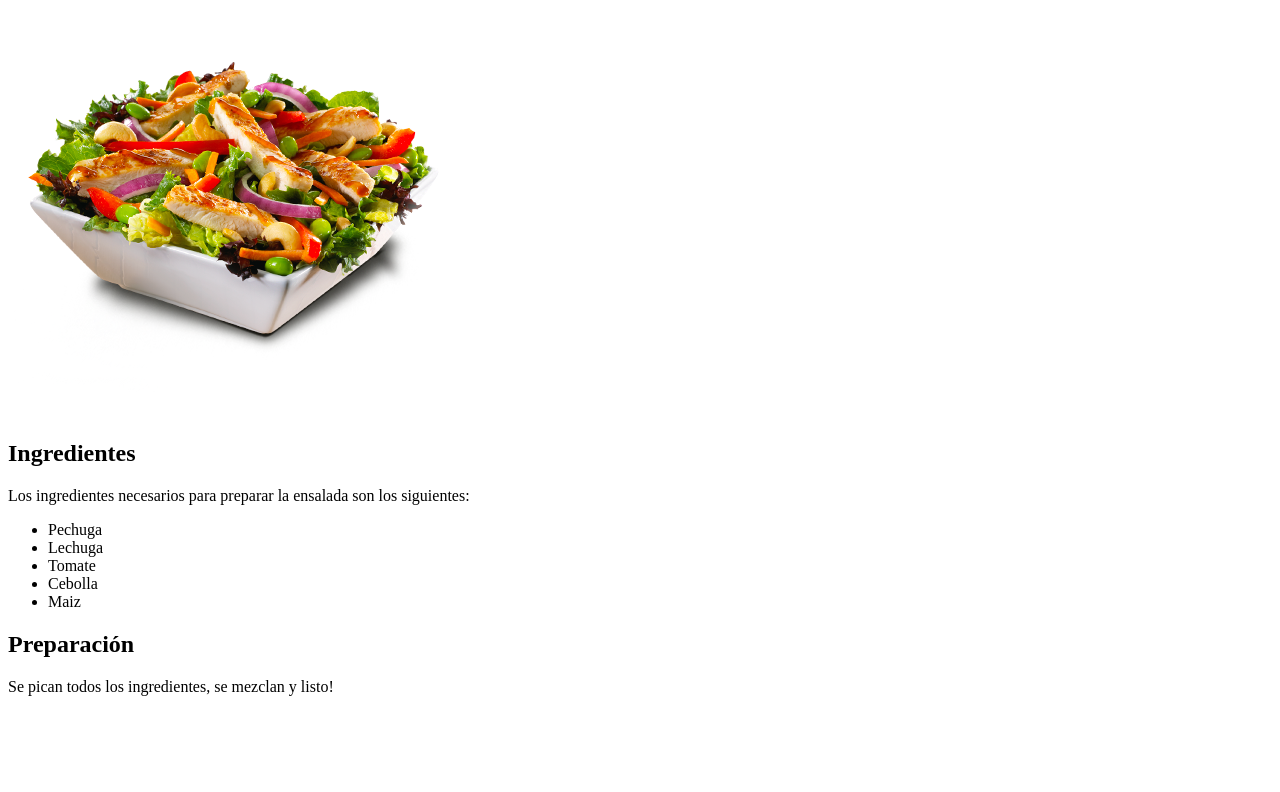
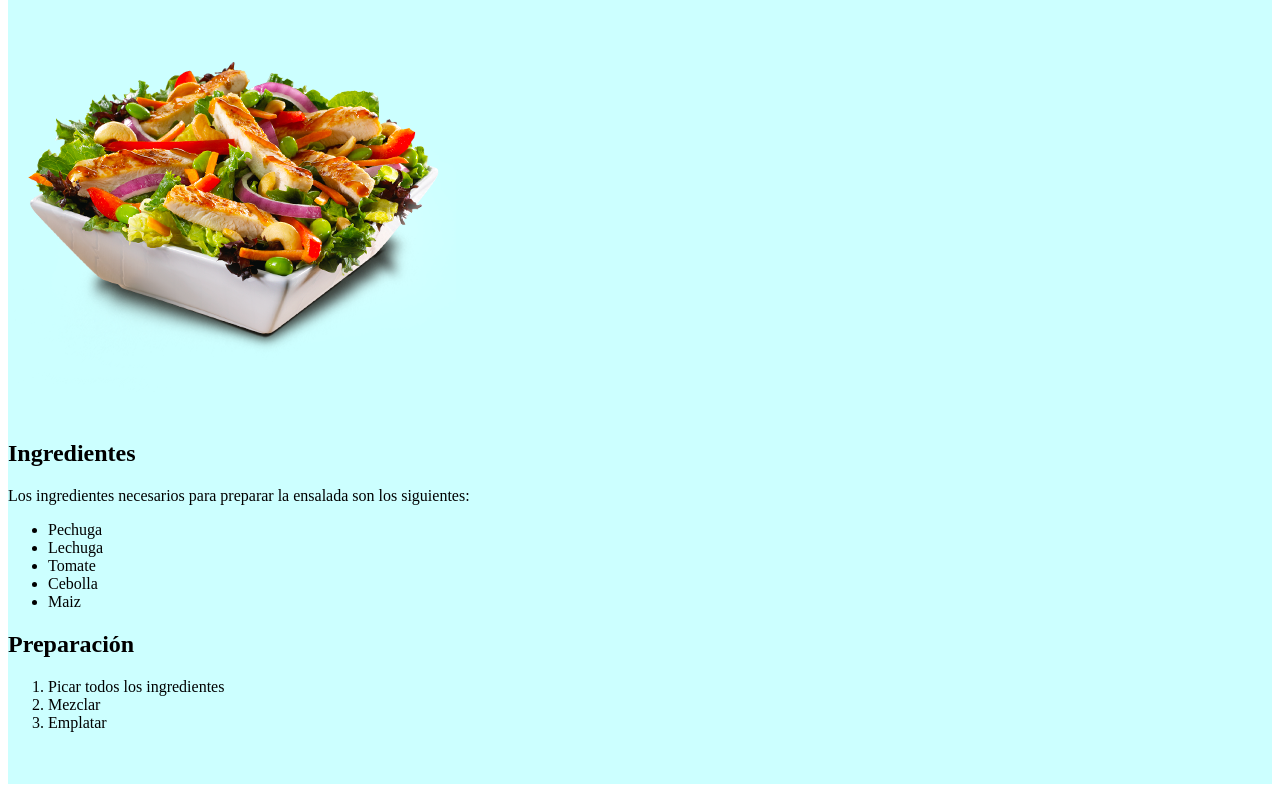
Before and after one commit to JuanGaleano98/aspirantes-mir-html-y-css, a plain HTML site: page ejercicio1-html-y-css/index.html in a window 1280 px wide. Shown: the part 79-871 px from the top of the page. Before the commit the page ends 800 px from the top, so only its background shows below. Drawn offline with Linux system fonts and the light colour scheme.

Commit message:
Solución ejercicio bonus

```diff
--- a/ejercicio1-html-y-css/estilos.css
+++ b/ejercicio1-html-y-css/estilos.css
@@ -1,3 +1,6 @@
 h1{
     color: #009900;
 }
+.fondo {
+    background-color: #ccffff;
+}
--- a/ejercicio1-html-y-css/index.html
+++ b/ejercicio1-html-y-css/index.html
@@ -8,6 +8,7 @@
     <link rel="stylesheet" href="./estilos.css">
 </head>
 <body>
+    <div class="fondo">
     <h1>Receta: Ensalda</h1>
     <img src="./salad.png" alt="Salad">
     <h2>Ingredientes</h2>
@@ -20,6 +21,16 @@
         <li>Maiz</li>
     </ul>
     <h2>Preparación</h2>
-    <p>Se pican todos los ingredientes, se mezclan y listo!</p>
+    <!--
+        <p>Se pican todos los ingredientes, se mezclan y listo!</p>
+    -->
+    <ol>
+        <li>Picar todos los ingredientes</li>
+        <li>Mezclar</li>
+        <li>Emplatar</li>
+    </ol>
+    <br/>
+    <br/>
+    </div>
 </body>
 </html>
```
